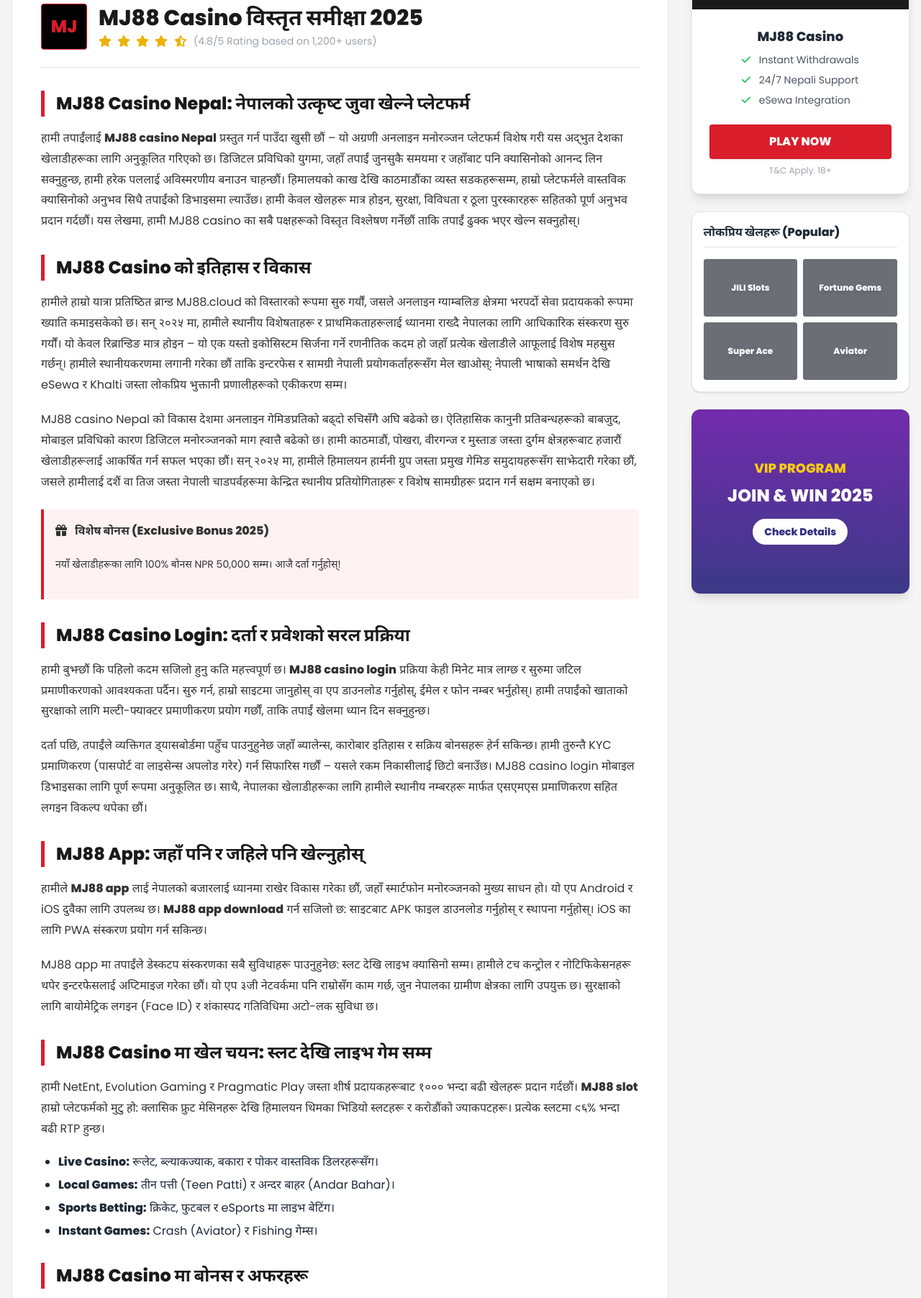
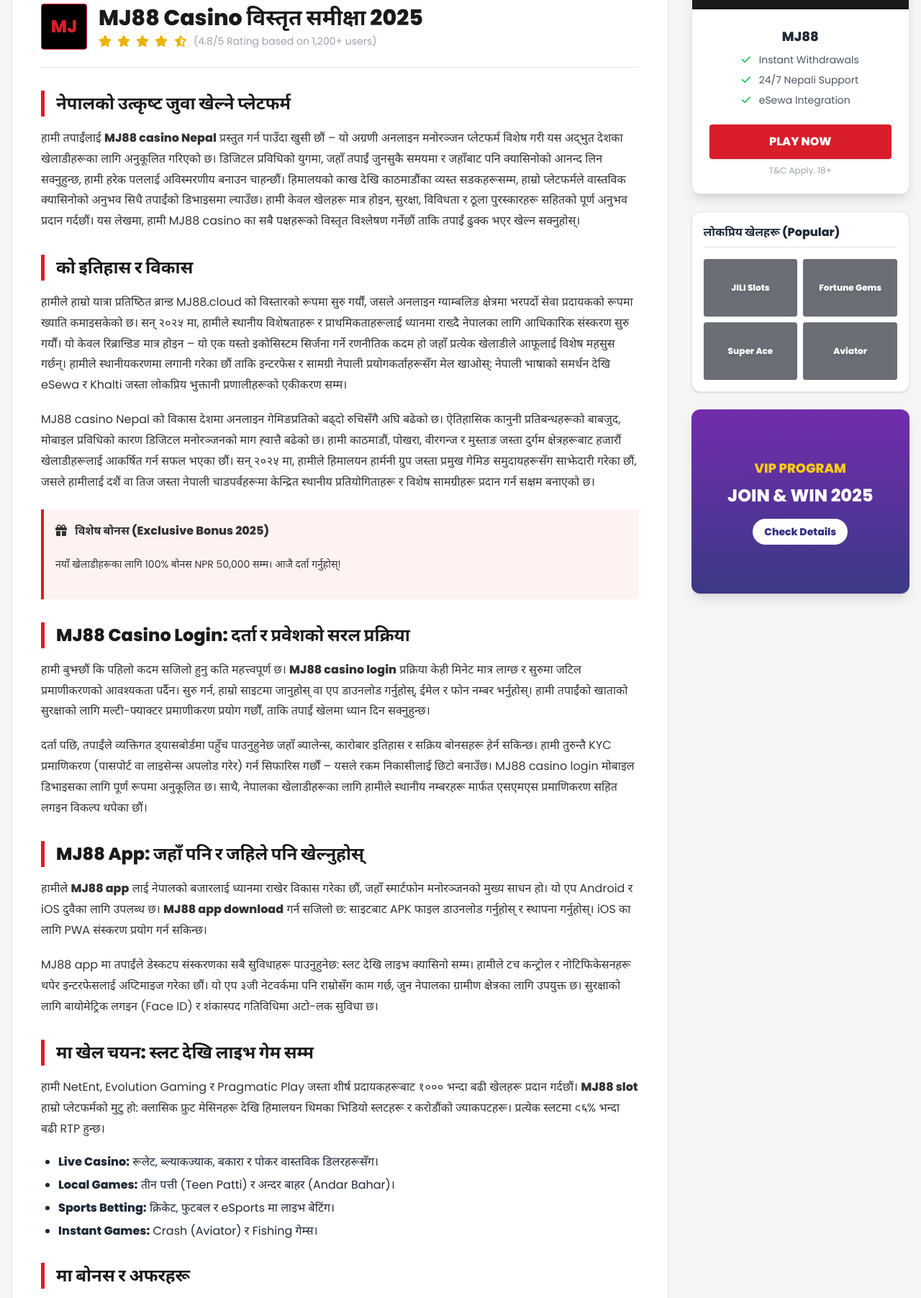
Before and after one commit to furror1989-jpg/mj88_lenny, a plain HTML site: page index.html in a window 1280 px wide. Shown: the part 730-2534 px from the top of the page at 72% size. Drawn offline with nearby package versions, Linux system fonts and the light colour scheme; grey boxes are pictures that could not be loaded.

Commit message:
Update index.html

```diff
--- a/index.html
+++ b/index.html
@@ -221,7 +221,7 @@
             <div class="flex items-center gap-4 mb-8 border-b pb-6">
                 <div class="w-16 h-16 bg-black rounded flex items-center justify-center text-mjRed font-bold text-2xl border border-mjRed">MJ</div>
                 <div>
-                    <h1 class="text-2xl md:text-3xl font-bold text-mjBlack">MJ88 Casino विस्तृत समीक्षा 2025</h1>
+                    <h2 class="text-2xl md:text-3xl font-bold text-mjBlack">MJ88 Casino विस्तृत समीक्षा 2025</h2>
                     <div class="flex items-center gap-2 text-yellow-500 mt-1">
                         <i class="fas fa-star"></i><i class="fas fa-star"></i><i class="fas fa-star"></i><i class="fas fa-star"></i><i class="fas fa-star-half-alt"></i>
                         <span class="text-gray-400 text-sm">(4.8/5 Rating based on 1,200+ users)</span>
@@ -232,12 +232,12 @@
             <!-- === DYNAMIC CONTENT AREA START === -->
             <article class="content-area">
 
-                <h2>MJ88 Casino Nepal: नेपालको उत्कृष्ट जुवा खेल्ने प्लेटफर्म</h2>
+                <h2> नेपालको उत्कृष्ट जुवा खेल्ने प्लेटफर्म</h2>
                 <p>
                     हामी तपाईंलाई <strong>MJ88 casino Nepal</strong> प्रस्तुत गर्न पाउँदा खुसी छौं – यो अग्रणी अनलाइन मनोरञ्जन प्लेटफर्म विशेष गरी यस अद्भुत देशका खेलाडीहरूका लागि अनुकूलित गरिएको छ। डिजिटल प्रविधिको युगमा, जहाँ तपाईं जुनसुकै समयमा र जहाँबाट पनि क्यासिनोको आनन्द लिन सक्नुहुन्छ, हामी हरेक पललाई अविस्मरणीय बनाउन चाहन्छौं। हिमालयको काख देखि काठमाडौंका व्यस्त सडकहरूसम्म, हाम्रो प्लेटफर्मले वास्तविक क्यासिनोको अनुभव सिधै तपाईंको डिभाइसमा ल्याउँछ। हामी केवल खेलहरू मात्र होइन, सुरक्षा, विविधता र ठूला पुरस्कारहरू सहितको पूर्ण अनुभव प्रदान गर्दछौं। यस लेखमा, हामी MJ88 casino का सबै पक्षहरूको विस्तृत विश्लेषण गर्नेछौं ताकि तपाईं ढुक्क भएर खेल्न सक्नुहोस्।
                 </p>
 
-                <h2>MJ88 Casino को इतिहास र विकास</h2>
+                <h2>को इतिहास र विकास</h2>
                 <p>
                     हामीले हाम्रो यात्रा प्रतिष्ठित ब्रान्ड MJ88.cloud को विस्तारको रूपमा सुरु गर्यौं, जसले अनलाइन ग्याम्बलिङ क्षेत्रमा भरपर्दो सेवा प्रदायकको रूपमा ख्याति कमाइसकेको छ। सन् २०२५ मा, हामीले स्थानीय विशेषताहरू र प्राथमिकताहरूलाई ध्यानमा राख्दै नेपालका लागि आधिकारिक संस्करण सुरु गर्यौं। यो केवल रिब्रान्डिङ मात्र होइन – यो एक यस्तो इकोसिस्टम सिर्जना गर्ने रणनीतिक कदम हो जहाँ प्रत्येक खेलाडीले आफूलाई विशेष महसुस गर्छन्। हामीले स्थानीयकरणमा लगानी गरेका छौं ताकि इन्टरफेस र सामग्री नेपाली प्रयोगकर्ताहरूसँग मेल खाओस्: नेपाली भाषाको समर्थन देखि eSewa र Khalti जस्ता लोकप्रिय भुक्तानी प्रणालीहरूको एकीकरण सम्म।
                 </p>
@@ -266,7 +266,7 @@
                     MJ88 app मा तपाईंले डेस्कटप संस्करणका सबै सुविधाहरू पाउनुहुनेछ: स्लट देखि लाइभ क्यासिनो सम्म। हामीले टच कन्ट्रोल र नोटिफिकेसनहरू थपेर इन्टरफेसलाई अप्टिमाइज गरेका छौं। यो एप ३जी नेटवर्कमा पनि राम्रोसँग काम गर्छ, जुन नेपालका ग्रामीण क्षेत्रका लागि उपयुक्त छ। सुरक्षाको लागि बायोमेट्रिक लगइन (Face ID) र शंकास्पद गतिविधिमा अटो-लक सुविधा छ।
                 </p>
 
-                <h2>MJ88 Casino मा खेल चयन: स्लट देखि लाइभ गेम सम्म</h2>
+                <h2>मा खेल चयन: स्लट देखि लाइभ गेम सम्म</h2>
                 <p>
                     हामी NetEnt, Evolution Gaming र Pragmatic Play जस्ता शीर्ष प्रदायकहरूबाट १००० भन्दा बढी खेलहरू प्रदान गर्दछौं। <strong>MJ88 slot</strong> हाम्रो प्लेटफर्मको मुटु हो: क्लासिक फ्रुट मेसिनहरू देखि हिमालयन थिमका भिडियो स्लटहरू र करोडौंको ज्याकपटहरू। प्रत्येक स्लटमा ९६% भन्दा बढी RTP हुन्छ।
                 </p>
@@ -277,7 +277,7 @@
                     <li><strong>Instant Games:</strong> Crash (Aviator) र Fishing गेम्स।</li>
                 </ul>
 
-                <h2>MJ88 Casino मा बोनस र अफरहरू</h2>
+                <h2>मा बोनस र अफरहरू</h2>
                 <p>
                     हामी विश्वास गर्छौं कि उदारता वफादारीको कुञ्जी हो। नयाँ खेलाडीहरूले १०,००० रुपैयाँ सम्मको १००% पहिलो जम्मा बोनस र ५० नि:शुल्क स्पिनहरू पाउँछन्। <strong>MJ88 slot</strong> बोनसमा दैनिक स्पिन र ५% सम्मको क्यासब्याक समावेश छ। VIP खेलाडीहरूका लागि साप्ताहिक रिलोड र जन्मदिनको बोनस (१००० रुपैयाँ सम्म) उपलब्ध छ। चाडपर्वहरूमा (जस्तै तिज र दशैं) विशेष प्रतियोगिताहरू र अफरहरू हुन्छन्। हाम्रा सबै बोनसहरूमा उचित सर्तहरू (x18–x25 वेजरिङ) लागू हुन्छन्।
                 </p>
@@ -294,7 +294,7 @@
 
                 <h2>ग्राहक समर्थन र निष्कर्ष</h2>
                 <p>
-                    हाम्रो टोली २४/७ अंग्रेजी र नेपाली भाषामा लाइभ च्याट, ईमेल र हटलाइन मार्फत उपलब्ध छ। MJ88 Casino Nepal अनलाइन मनोरञ्जनको लागि तपाईंको विश्वसनीय गन्तव्य हो। आजै दर्ता गर्नुहोस्, MJ88 app डाउनलोड गर्नुहोस् र जित्ने अवसरहरूको फाइदा लिनुहोस्।
+                    हाम्रो टोली २४/७ अंग्रेजी र नेपाली भाषामा लाइभ च्याट, ईमेल र हटलाइन मार्फत उपलब्ध छ। MJ88 Casino अनलाइन मनोरञ्जनको लागि तपाईंको विश्वसनीय गन्तव्य हो। आजै दर्ता गर्नुहोस्, MJ88 app डाउनलोड गर्नुहोस् र जित्ने अवसरहरूको फाइदा लिनुहोस्।
                 </p>
 
             </article>
@@ -335,7 +335,7 @@
                     <span class="text-gray-400 block text-xs mt-1">EXCELLENT SCORE</span>
                 </div>
                 <div class="p-6 text-center">
-                    <h3 class="font-bold text-lg mb-2">MJ88 Casino</h3>
+                    <h3 class="font-bold text-lg mb-2">MJ88</h3>
                     <ul class="text-sm text-gray-600 space-y-2 mb-6 text-left inline-block">
                         <li><i class="fas fa-check text-green-500 mr-2"></i> Instant Withdrawals</li>
                         <li><i class="fas fa-check text-green-500 mr-2"></i> 24/7 Nepali Support</li>
```
